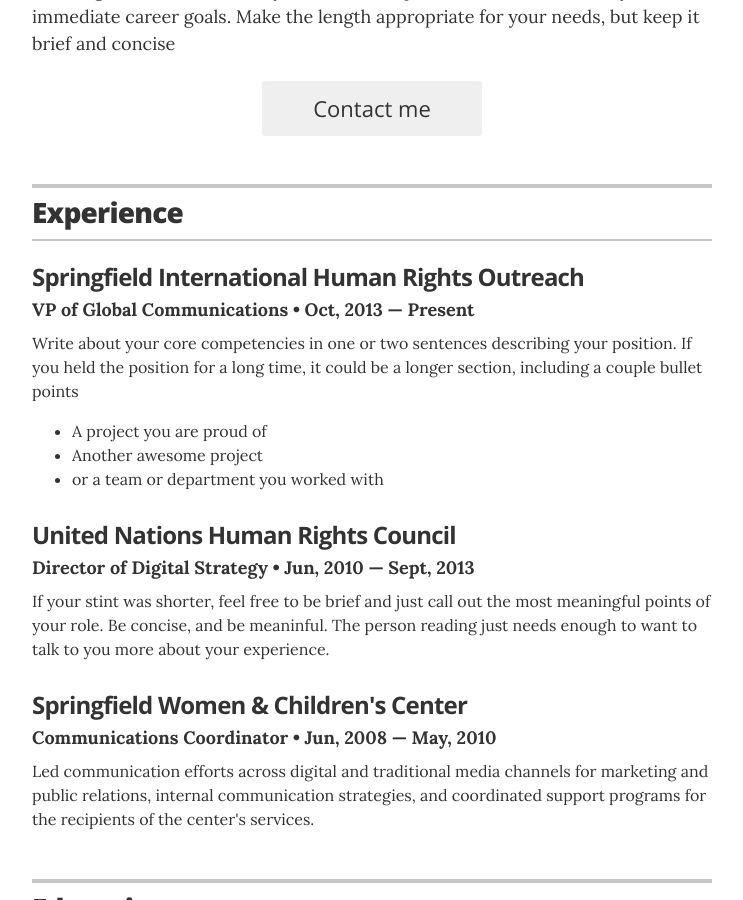
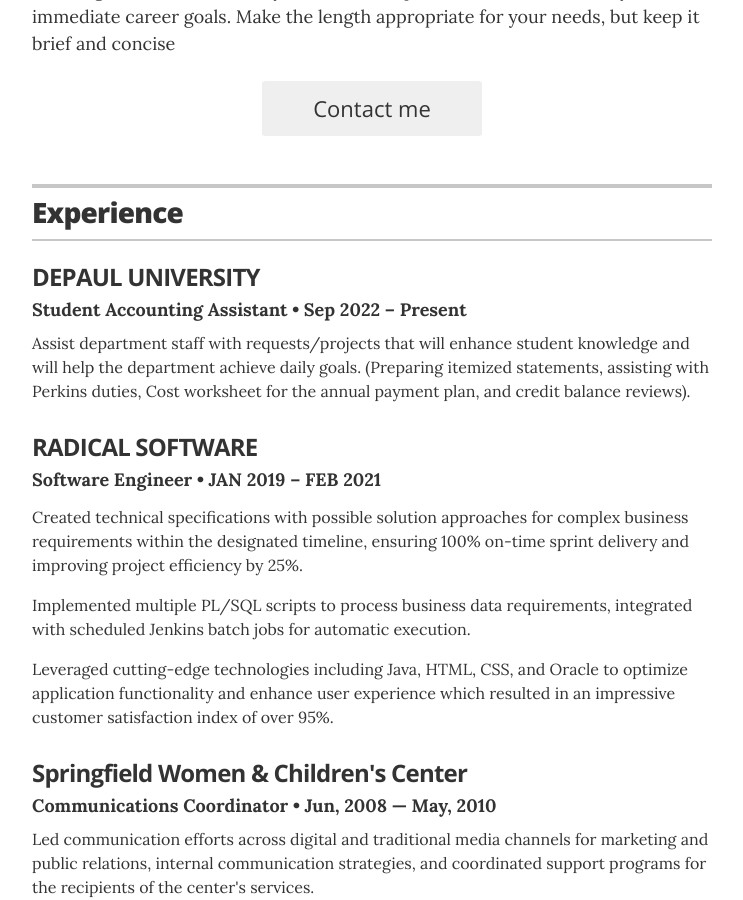
Before and after one commit to shashanktiple/resume, a Jekyll site: the page built from index.html, in a window 1280 px wide and 900 px high, scrolled down 337 px. Shown: the whole window, without its empty margins (268-1011 px from the left). Built offline with Jekyll 4.4.1, drawn with Linux system fonts in a browser that asks for light colours.

Commit message:
update 3

```diff
--- a/_data/experience.yml
+++ b/_data/experience.yml
@@ -1,19 +1,18 @@
 # Jobs
 # VP of Global Communications
-- company: Springfield International Human Rights Outreach
-  position: VP of Global Communications
-  duration: Oct, 2013 &mdash; Present
-  summary: Write about your core competencies in one or two sentences describing your position. If you held the position for a long time, it could be a longer section, including a couple bullet points	<ul class="resume-item-list"><li>A project you are proud of</li><li>Another awesome project</li><li>or a team or department you worked with</li></ul>
+- company: DEPAUL UNIVERSITY
+  position: Student Accounting Assistant
+  duration: Sep 2022 – Present
+  summary: Assist department staff with requests/projects that will enhance student knowledge and will help the department achieve daily goals. (Preparing itemized statements, assisting with Perkins duties, Cost worksheet for the annual payment plan, and credit balance reviews).
 
 # Director of Digital Stratgy
-- company: United Nations Human Rights Council
-  position: Director of Digital Strategy
-  duration:  Jun, 2010 &mdash; Sept, 2013
-  summary: If your stint was shorter, feel free to be brief and just call out the most meaningful points of your role. Be concise, and be meaninful. The person reading just needs enough to want to talk to you more about your experience.
-
+- company: RADICAL SOFTWARE
+  position: Software Engineer
+  duration: JAN 2019 – FEB 2021
+  summary: <p>Created technical specifications with possible solution approaches for complex business requirements within the designated timeline, ensuring 100% on-time sprint delivery and improving project efficiency by 25%.</p><p>Implemented multiple PL/SQL scripts to process business data requirements, integrated with scheduled Jenkins batch jobs for automatic execution.</p><p>Leveraged cutting-edge technologies including Java, HTML, CSS, and Oracle to optimize application functionality and enhance user experience which resulted in an impressive customer satisfaction index of over 95%.</p>
 
 # Communications Coordinator
 - company: Springfield Women & Children's Center
   position: Communications Coordinator
-  duration:   Jun, 2008  &mdash; May, 2010
+  duration: Jun, 2008  &mdash; May, 2010
   summary: Led communication efforts across digital and traditional media channels for marketing and public relations, internal communication strategies, and coordinated support programs for the recipients of the center's services.
```
